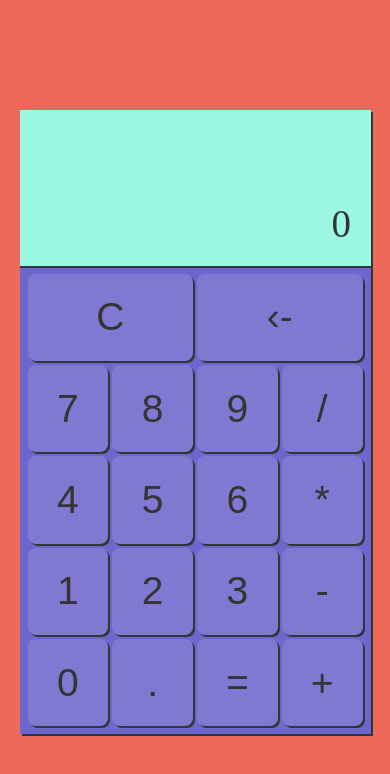
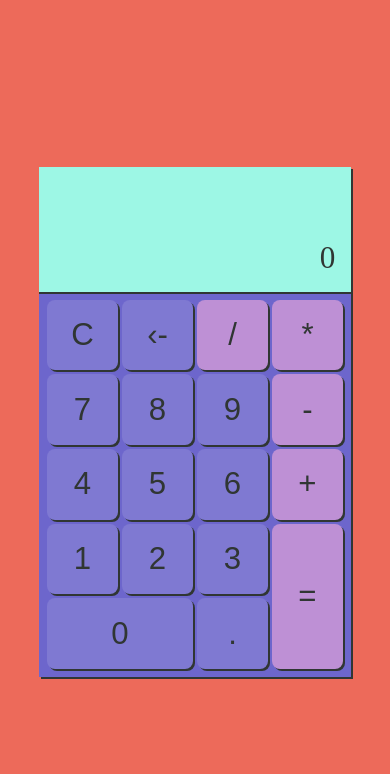
Before and after one commit to pointlessrapunzel/theodinproject-projects, a plain HTML site: page foundations/calculator/index.html in a window 390 px wide. Drawn offline with Linux system fonts and the light colour scheme.

Commit message:
calc: improve layout, display overflow, form submition handling

```diff
--- a/foundations/calculator/index.css
+++ b/foundations/calculator/index.css
@@ -13,6 +13,7 @@
   --clr-light-black: hsl(150, 6%, 40%);
   --clr-violet: hsl(244, 50%, 65%);
   --clr-dark-violet: hsl(244, 50%, 60%);
+  --clr-lavender: hsl(280, 45%, 70%);
   --box-shadow: 2px 2px var(--clr-black);
 }
 
@@ -27,7 +28,7 @@ body {
 }
 
 #calculator {
-  font-size: clamp(1rem, 10vw, 2.5rem);
+  font-size: clamp(1rem, 8vw, 2.5rem);
   color: var(--clr-black);
   background-color: var(--clr-dark-violet);
   box-shadow: var(--box-shadow);
@@ -48,6 +49,12 @@ body {
   min-height: 4em;
   background-color: var(--clr-mint);
   box-shadow: 0 2px var(--clr-black);
+}
+
+#display #current-num {
+  overflow: hidden;
+  text-overflow: ellipsis;
+  max-width: 100%;
 }
 
 #display-operation {
@@ -74,12 +81,19 @@ body {
   box-shadow: var(--box-shadow);
 }
 
-#numpad button[data-key='c'] {
+#numpad button[data-key='0'] {
   grid-column: span 2;
 }
 
-#numpad button[data-key='Backspace'] {
-  grid-column: span 2;
+#numpad button[data-key='='] {
+  grid-row: span 2;
+}
+#numpad button[data-key='='],
+#numpad button[data-key='+'],
+#numpad button[data-key='-'],
+#numpad button[data-key='*'],
+#numpad button[data-key='/'] {
+  background-color: var(--clr-lavender);
 }
 
 #numpad button:focus-visible {
--- a/foundations/calculator/index.html
+++ b/foundations/calculator/index.html
@@ -17,26 +17,26 @@
       <div id="numpad">
         <button type="button" data-key="c">C</button>
         <button type="button" data-key="Backspace">&lsaquo;-</button>
+        <button type="button" data-key="/">/</button>
+        <button type="button" data-key="*">*</button>
 
         <button type="button" data-key="7">7</button>
         <button type="button" data-key="8">8</button>
         <button type="button" data-key="9">9</button>
-        <button type="button" data-key="/">/</button>
+        <button type="button" data-key="-">-</button>
         <!-- row -->
         <button type="button" data-key="4">4</button>
         <button type="button" data-key="5">5</button>
         <button type="button" data-key="6">6</button>
-        <button type="button" data-key="*">*</button>
+        <button type="button" data-key="+">+</button>
         <!-- row -->
         <button type="button" data-key="1">1</button>
         <button type="button" data-key="2">2</button>
         <button type="button" data-key="3">3</button>
-        <button type="button" data-key="-">-</button>
+        <button type="submit" data-key="=">=</button>
         <!-- row -->
         <button type="button" data-key="0">0</button>
         <button type="button" data-key=".">.</button>
-        <button type="submit" data-key="=">=</button>
-        <button type="button" data-key="+">+</button>
         <!-- row -->
       </div>
     </form>
--- a/foundations/calculator/index.js
+++ b/foundations/calculator/index.js
@@ -32,6 +32,11 @@ let operandBeingSet = 0
 let lastChosenOperator = null
 let prevKeypress = null
 let isError = false
+
+calculator.addEventListener('submit', (e) => {
+  e.preventDefault()
+  registerEquals()
+})
 
 calculator.addEventListener('click', (e) => {
   if (e.target.tagName == 'BUTTON') registerKeypress(e.target.dataset.key)
```
